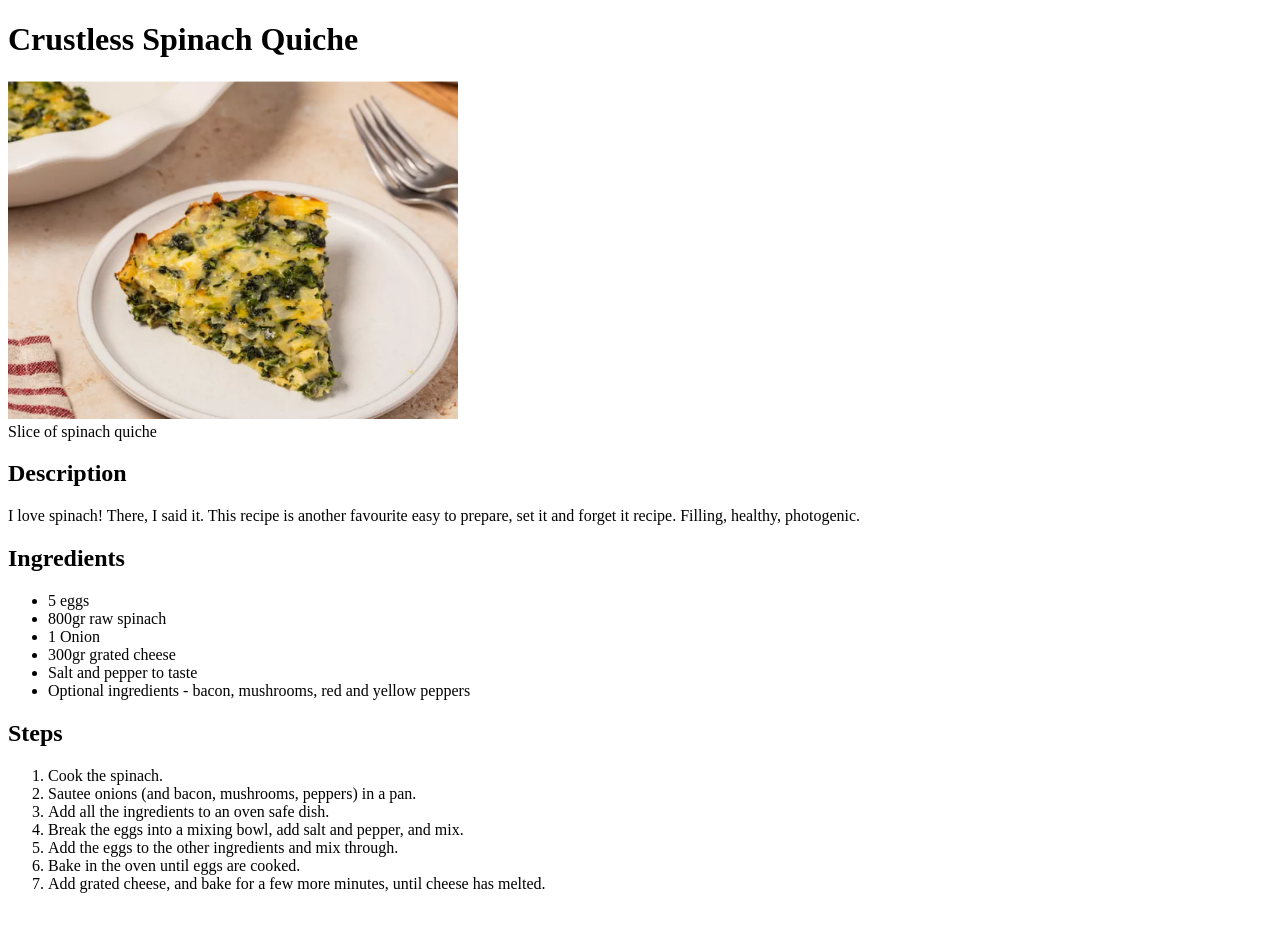
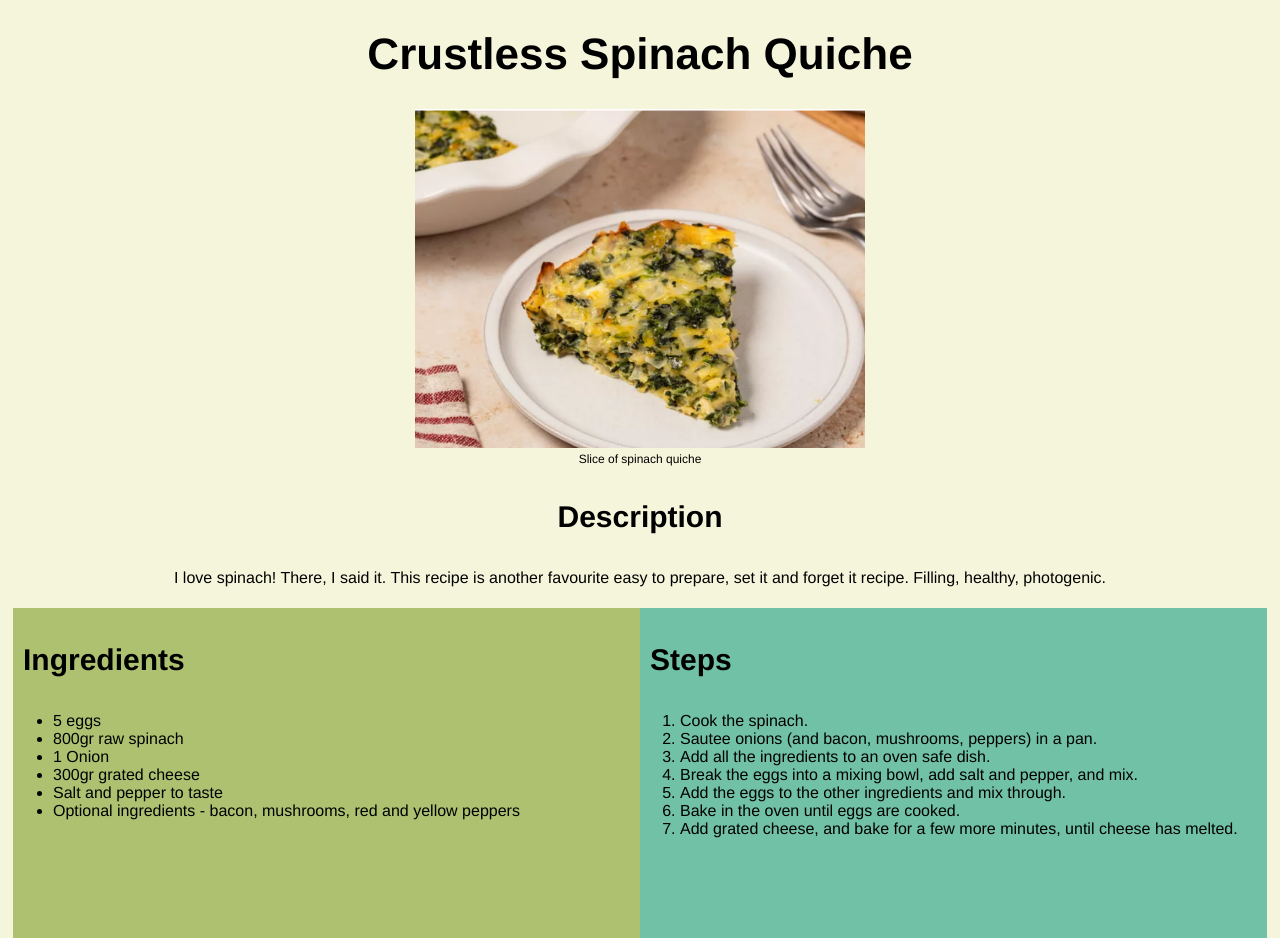
Before and after one commit to marlisep/odin-recipes, a plain HTML site: page recipes/spinquiche.html in a window 1280 px wide. Before the commit the page ends 909 px from the top, so only its background shows below. Drawn offline with Linux system fonts and the light colour scheme.

Commit message:
Add CSS to page Changes to index.html and recipes for styling purposes. Added styles.css.

```diff
--- a/recipes/spinquiche.html
+++ b/recipes/spinquiche.html
@@ -3,14 +3,21 @@
     <head>
         <meta charset="UTF-8">
         <title>Crustless Spinach Quiche</title>
+        <link rel="stylesheet" href="../styles.css" >
     </head>
 
     <body>
+        <div class="container-one">
         <h1>Crustless Spinach Quiche</h1>
         <img src="../img/spin_quiche.png" alt="A slice of spinach quiche" width="450" />
         <figcaption>Slice of spinach quiche</figcaption>
+        </div>
+        <div class="container-two">
         <h2>Description</h2>
         <p>I love spinach! There, I said it. This recipe is another favourite easy to prepare, set it and forget it recipe. Filling, healthy, photogenic.</p>
+        </div>
+        <div class="float-container">
+            <div class="float-child container-three">
             <h2>Ingredients</h2>
             <ul>
                 <li>5 eggs</li>
@@ -20,6 +27,8 @@
                 <li>Salt and pepper to taste</li>
                 <li>Optional ingredients - bacon, mushrooms, red and yellow peppers</li>
             </ul>
+            </div>
+            <div class="float-child container-four">
             <h2> Steps</h2>
             <ol>
                 <li>Cook the spinach.</li>
@@ -30,5 +39,7 @@
                 <li>Bake in the oven until eggs are cooked.</li>
                 <li>Add grated cheese, and bake for a few more minutes, until cheese has melted.</li>
             </ol>
+            </div>
+        </div>
     </body>
 </html>
--- /dev/null
+++ b/styles.css
@@ -0,0 +1,50 @@
+/* styles */
+
+body {
+    font-family: Helvetica, Arial, sans-serif;
+    background-color: beige;
+}
+
+.container-one, .container-two {
+    text-align: center;
+}
+
+.float-container {
+    padding: 5px;
+
+}
+
+.float-child {
+    width: 50%;
+    float: left;
+    height: 320px;
+    padding-bottom: 10px;
+}
+
+.container-three {
+    background-color: #adc171;
+}
+
+.container-four {
+    background-color: #71c1a6;
+}
+
+h1 {
+    font-size: 44px;
+    font-weight: 700;
+}
+
+#home-list {
+    list-style-type: none;
+    margin: 0;
+    padding: 0;
+}
+
+h2 {
+    font-size: 30px;
+    padding: 10px;
+}
+
+figcaption {
+    font-size: 12px;
+}
```
Also changed, not shown: index.html (+5 -2 lines), recipes/chickenbroc.html (+11 -0 lines), recipes/tunasteak.html (+11 -0 lines). Lines whose indentation alone changed are shown as unchanged.
